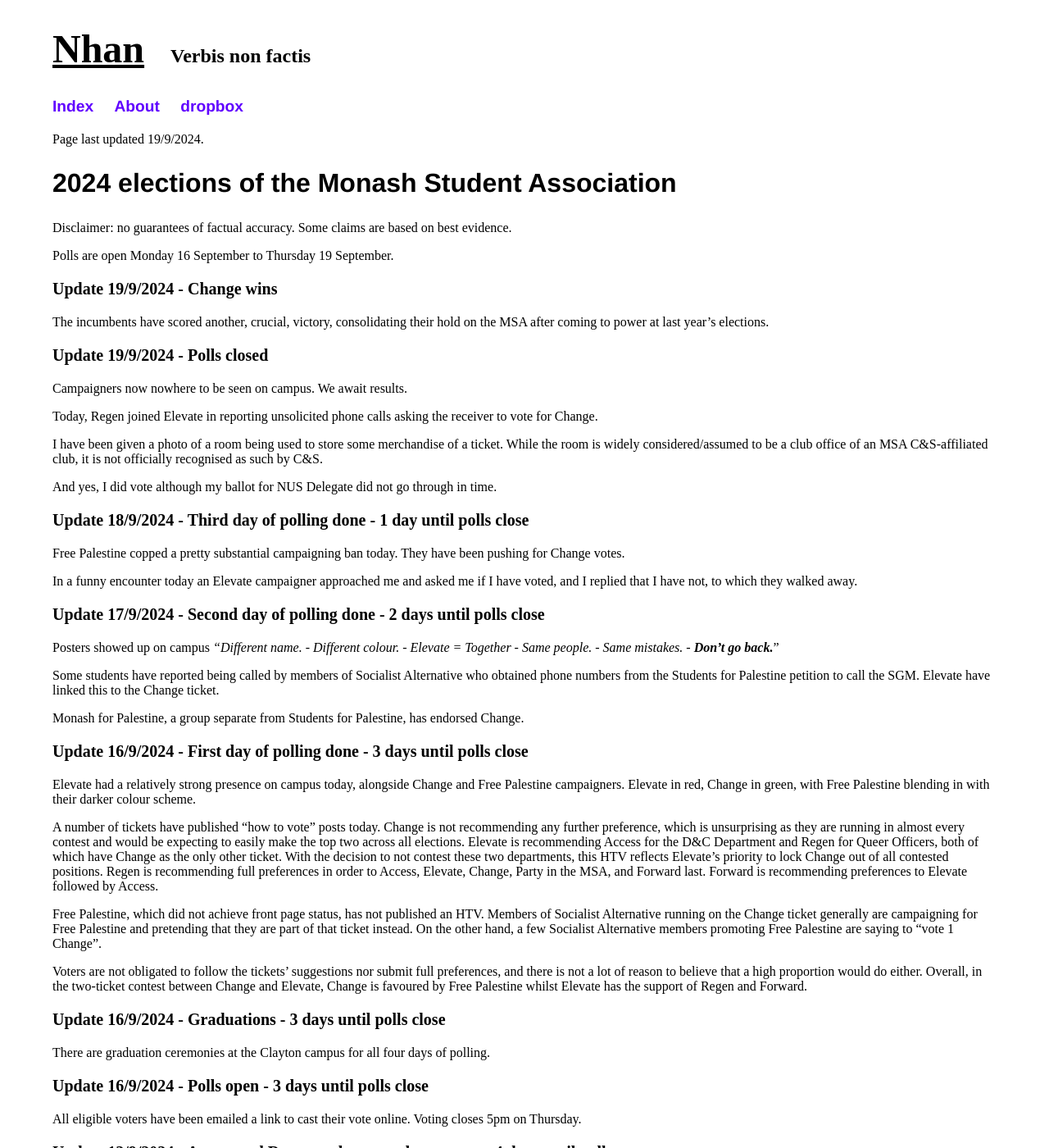
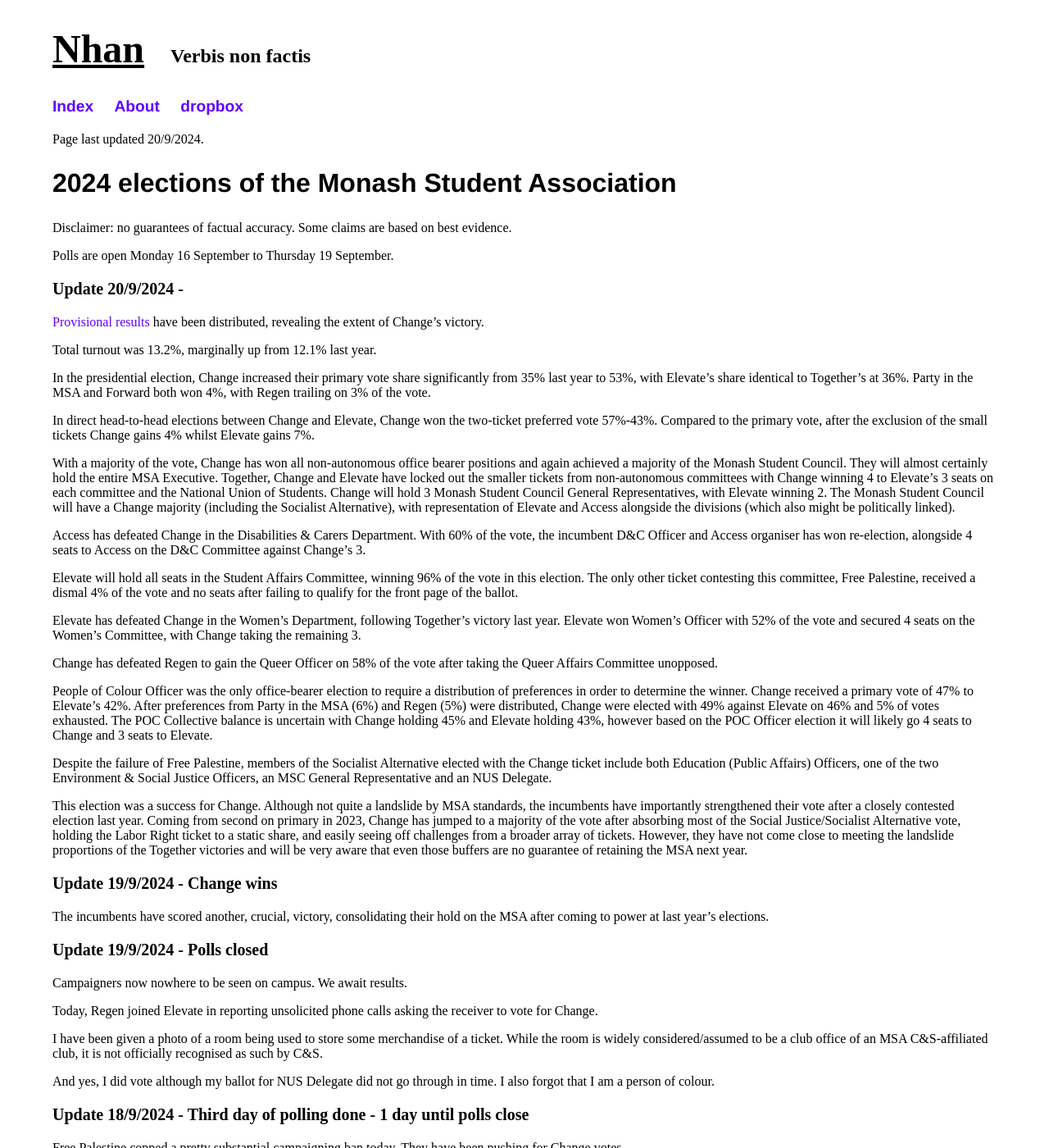
Before and after one commit to nhtnhanbn/nhtnhanbn.github.io, a Jekyll site: the page built from monash/msa24.md, in a window 1280 px wide and 1400 px high. Shown: the whole window at 82% size. Built offline with Jekyll 4.4.1, drawn with Linux system fonts in a browser that asks for light colours.

Commit message:
Update msa24

```diff
--- a/monash/msa24.md
+++ b/monash/msa24.md
@@ -3,13 +3,39 @@
 title: 2024 Monash Student Association elections
 ---
 
-Page last updated 19/9/2024.
+Page last updated 20/9/2024.
 
 ## 2024 elections of the Monash Student Association
 
 Disclaimer: no guarantees of factual accuracy. Some claims are based on best evidence.
 
 Polls are open Monday 16 September to Thursday 19 September.
+
+### Update 20/9/2024 -
+
+[Provisional results](https://drive.google.com/file/d/1gpA-XXkBIjX5RSHhUOcwUOMJMXkKQXon/view?usp=sharing) have been distributed, revealing the extent of Change's victory.
+
+Total turnout was 13.2%, marginally up from 12.1% last year.
+
+In the presidential election, Change increased their primary vote share significantly from 35% last year to 53%, with Elevate's share identical to Together's at 36%. Party in the MSA and Forward both won 4%, with Regen trailing on 3% of the vote.
+
+In direct head-to-head elections between Change and Elevate, Change won the two-ticket preferred vote 57%-43%. Compared to the primary vote, after the exclusion of the small tickets Change gains 4% whilst Elevate gains 7%.
+
+With a majority of the vote, Change has won all non-autonomous office bearer positions and again achieved a majority of the Monash Student Council. They will almost certainly hold the entire MSA Executive. Together, Change and Elevate have locked out the smaller tickets from non-autonomous committees with Change winning 4 to Elevate's 3 seats on each committee and the National Union of Students. Change will hold 3 Monash Student Council General Representatives, with Elevate winning 2. The Monash Student Council will have a Change majority (including the Socialist Alternative), with representation of Elevate and Access alongside the divisions (which also might be politically linked).
+
+Access has defeated Change in the Disabilities & Carers Department. With 60% of the vote, the incumbent D&C Officer and Access organiser has won re-election, alongside 4 seats to Access on the D&C Committee against Change's 3.
+
+Elevate will hold all seats in the Student Affairs Committee, winning 96% of the vote in this election. The only other ticket contesting this committee, Free Palestine, received a dismal 4% of the vote and no seats after failing to qualify for the front page of the ballot.
+
+Elevate has defeated Change in the Women's Department, following Together's victory last year. Elevate won Women's Officer with 52% of the vote and secured 4 seats on the Women's Committee, with Change taking the remaining 3.
+
+Change has defeated Regen to gain the Queer Officer on 58% of the vote after taking the Queer Affairs Committee unopposed.
+
+People of Colour Officer was the only office-bearer election to require a distribution of preferences in order to determine the winner. Change received a primary vote of 47% to Elevate's 42%. After preferences from Party in the MSA (6%) and Regen (5%) were distributed, Change were elected with 49% against Elevate on 46% and 5% of votes exhausted. The POC Collective balance is uncertain with Change holding 45% and Elevate holding 43%, however based on the POC Officer election it will likely go 4 seats to Change and 3 seats to Elevate.
+
+Despite the failure of Free Palestine, members of the Socialist Alternative elected with the Change ticket include both Education (Public Affairs) Officers, one of the two Environment & Social Justice Officers, an MSC General Representative and an NUS Delegate.
+
+This election was a success for Change. Although not quite a landslide by MSA standards, the incumbents have importantly strengthened their vote after a closely contested election last year. Coming from second on primary in 2023, Change has jumped to a majority of the vote after absorbing most of the Social Justice/Socialist Alternative vote, holding the Labor Right ticket to a static share, and easily seeing off challenges from a broader array of tickets. However, they have not come close to meeting the landslide proportions of the Together victories and will be very aware that even those buffers are no guarantee of retaining the MSA next year.
 
 ### Update 19/9/2024 - Change wins
 
@@ -23,7 +49,7 @@
 
 I have been given a photo of a room being used to store some merchandise of a ticket. While the room is widely considered/assumed to be a club office of an MSA C&S-affiliated club, it is not officially recognised as such by C&S.
 
-And yes, I did vote although my ballot for NUS Delegate did not go through in time.
+And yes, I did vote although my ballot for NUS Delegate did not go through in time. I also forgot that I am a person of colour.
 
 ### Update 18/9/2024 - Third day of polling done - 1 day until polls close
 
```
Also changed, not shown: monash/changemsa.md (+1 -1 lines).
